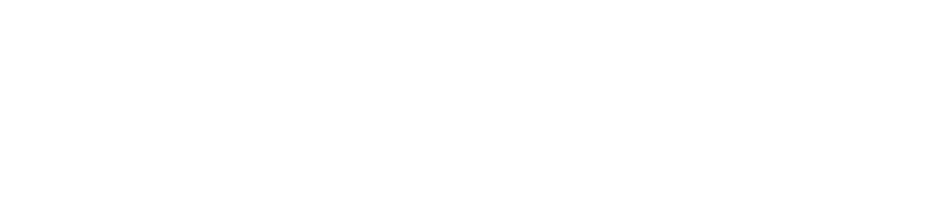
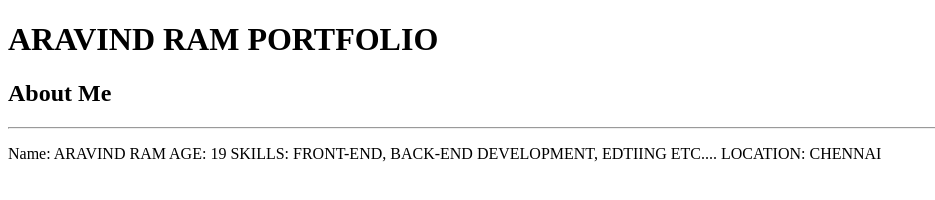
Before and after one commit to aravindramvjs/aravindram-basic-portfolio, a plain HTML site: page index.html in a window 1280 px wide. Shown: the whole page, without its empty margins (0-935 px from the left). Drawn offline with Linux system fonts and the light colour scheme.

Commit message:
Update index.html

```diff
--- a/index.html
+++ b/index.html
@@ -4,6 +4,12 @@
 <title>ARAVIND RAM | PORTFOLIO</title>
 </head>
 <body>
-
+<h1>ARAVIND RAM PORTFOLIO</h1>
+ <h2>About Me</h2>
+ <hr>
+<p>Name: ARAVIND RAM
+  AGE: 19
+  SKILLS: FRONT-END, BACK-END DEVELOPMENT, EDTIING ETC....
+  LOCATION: CHENNAI</P>
 </body>
 </html>
```
